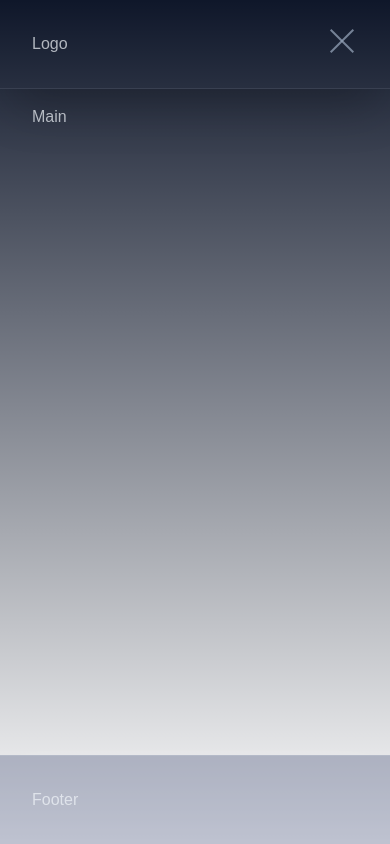
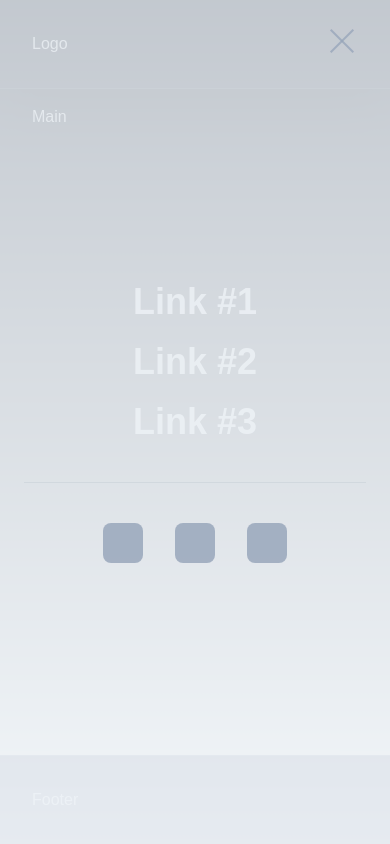
Before and after one commit to midcenturydude7/nextjs-framer-motion-tailwindcss-svg-mobile-navbar, a Next.js app: page / in a window 390 px wide. Both pictures are taken after a click on the button 342 px from the left and 43 px from the top of the page. Built offline with nearby package versions, Linux system fonts and the light colour scheme; a web font is replaced by a local one.

Commit message:
Progressing with animated mobile nav

```diff
--- a/app/components/Header/MobileNav/MobileNav.jsx
+++ b/app/components/Header/MobileNav/MobileNav.jsx
@@ -7,7 +7,7 @@ export default function MobileNav() {
 
   return (
     <nav className="px-8">
-      <div>
+      <div className="relative z-10">
         <motion.button
           animate={mobileNavbar ? "open" : "closed"}
           onClick={() => toggleMobileNavbar()}
@@ -36,6 +36,89 @@ export default function MobileNav() {
           />
         </motion.button>
       </div>
+      <AnimatePresence>
+        {mobileNavbar && (
+          <motion.div
+            key="mobile-navbar"
+            variants={{
+              open: { x: "0%", transition: { when: "beforeChildren" } },
+              closed: { x: "-100%" },
+            }}
+            initial="closed"
+            animate="open"
+            exit="closed"
+            className="container fixed inset-0 mx-auto flex flex-col items-center justify-center space-y-10 bg-slate-100/80 p-6"
+          >
+            <motion.div
+              variants={{
+                open: {
+                  y: "0%",
+                  opacity: 1,
+                },
+                closed: {
+                  y: "25%",
+                  opacity: 0,
+                },
+              }}
+            >
+              <ul className="space-y-5">
+                <li>
+                  <a href="#" className="text-4xl font-bold">
+                    Link #1
+                  </a>
+                </li>
+                <li>
+                  <a href="#" className="text-4xl font-bold">
+                    Link #2
+                  </a>
+                </li>
+                <li>
+                  <a href="#" className="text-4xl font-bold">
+                    Link #3
+                  </a>
+                </li>
+              </ul>
+            </motion.div>
+            <motion.div
+              variants={{
+                open: {
+                  y: "0%",
+                  opacity: 1,
+                },
+                closed: {
+                  y: "25%",
+                  opacity: 0,
+                },
+              }}
+              className="h-px w-full bg-slate-500/10"
+            />
+            <motion.div
+              variants={{
+                open: {
+                  y: "0%",
+                  opacity: 1,
+                },
+                closed: {
+                  y: "25%",
+                  opacity: 0,
+                },
+              }}
+            >
+              <ul className="flex items-center justify-center space-x-8">
+                <li>
+                  <div className="h-10 w-10 rounded-lg bg-slate-400/80" />
+                </li>
+                <li>
+                  <div className="h-10 w-10 rounded-lg bg-slate-400/80" />
+                </li>
+                <li>
+                  <div className="h-10 w-10 rounded-lg bg-slate-400/80" />
+                </li>
+              </ul>
+            </motion.div>
+          </motion.div>
+        )}
+      </AnimatePresence>
     </nav>
   );
 }
```
